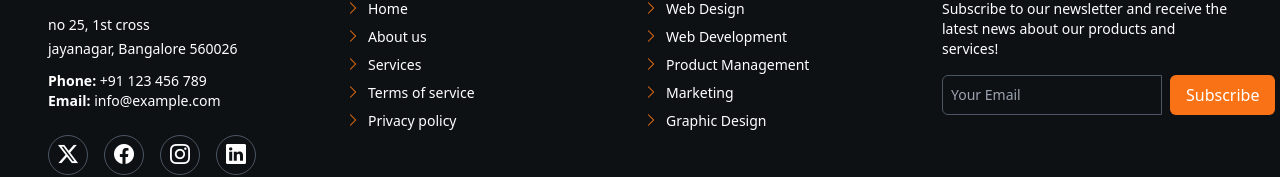
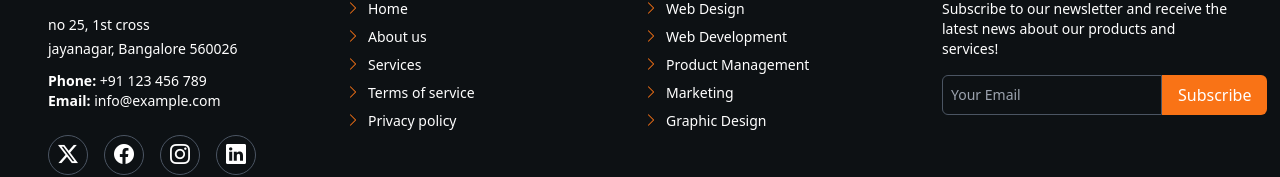
Before and after one commit to Hemanth0250/assessment_project, a Nuxt app in the folder websitefe/: page / in a window 1280 px wide. Shown: the part 7627-7804 px from the top of the page. Built offline with nearby package versions, Linux system fonts and the light colour scheme.

Commit message:
changed footer.vue

```diff
--- a/websitefe/components/Footer.vue
+++ b/websitefe/components/Footer.vue
@@ -59,10 +59,20 @@
           <h4 class="mb-4 text-lg font-bold">Our Newsletter</h4>
           <p class="mb-4 text-sm">Subscribe to our newsletter and receive the latest news about our products and services!</p>
           <form class="flex flex-col sm:flex-row">
-            <input type="email" placeholder="Your Email" class="flex-1 p-2 text-sm text-white bg-transparent border border-gray-600 outline-none focus:border-orange-500 rounded-l-md sm:rounded-none sm:rounded-l-md" />
-            <button type="submit" class="px-4 py-2 mt-2 text-white transition bg-orange-500 rounded-md sm:mt-0 sm:ml-2 hover:bg-orange-600">Subscribe</button>
+            <input
+              type="email"
+              placeholder="Your Email"
+              class="flex-1 p-2 text-sm text-white bg-transparent border border-gray-600 rounded-md outline-none focus:border-orange-500 sm:rounded-l-md sm:rounded-r-none"
+            />
+            <button
+              type="submit"
+              class="px-4 py-2 mt-2 text-white transition bg-orange-500 rounded-md hover:bg-orange-600 sm:mt-0 sm:ml-0 sm:rounded-r-md sm:rounded-l-none"
+            >
+            Subscribe
+            </button>
           </form>
         </div>
+
 
       </div>
 
```
